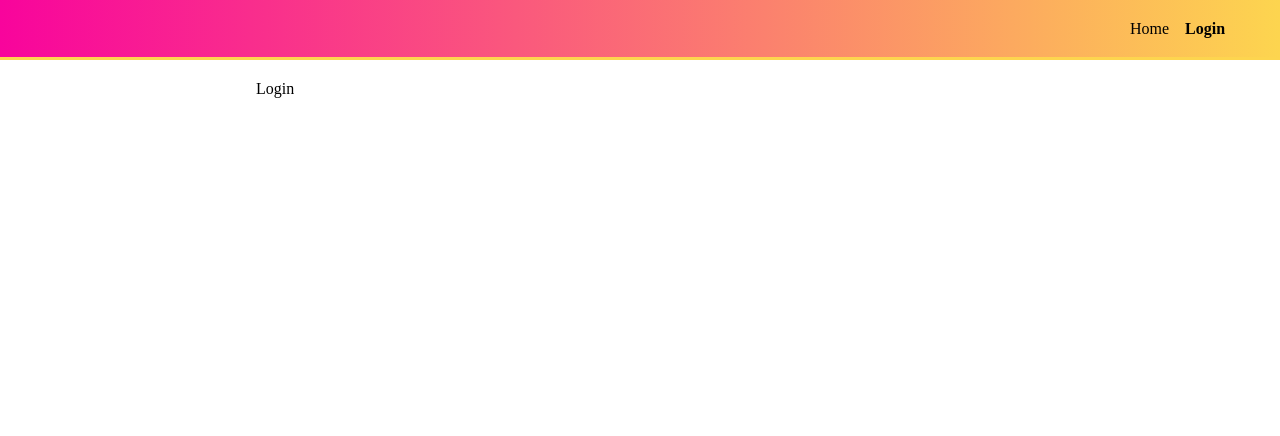
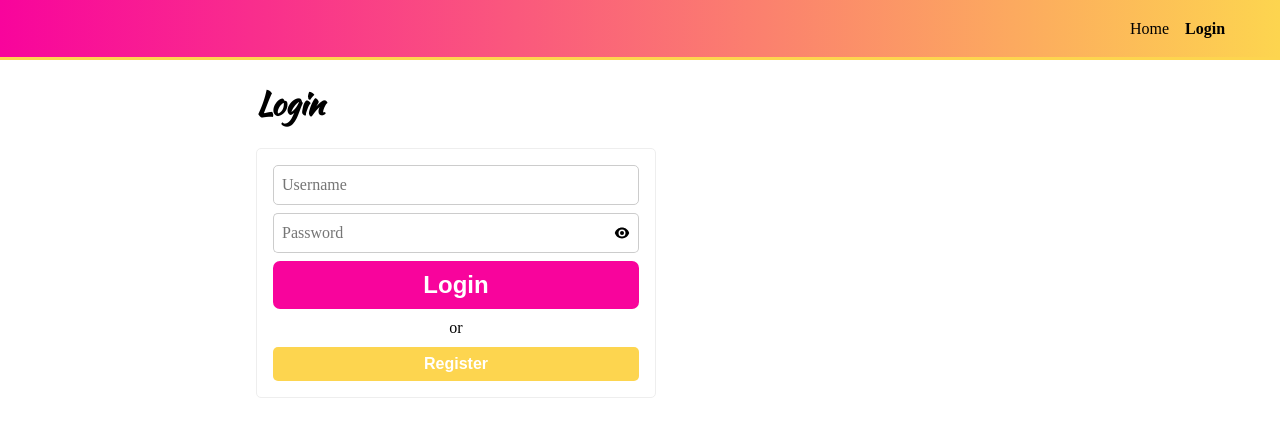
Before and after one commit to vlada-mozgova/styled-components, a React (Create React App) app: page /login in a window 1280 px wide. Shown: the top 436 px of the page. Built offline with nearby package versions, Linux system fonts and the light colour scheme.

Commit message:
add login page

```diff
--- a/src/components/App.js
+++ b/src/components/App.js
@@ -2,7 +2,6 @@ import Home from "pages/Home";
 import Login from "pages/Login";
 import { BrowserRouter, Route, Routes } from "react-router-dom";
 import { createGlobalStyle } from "styled-components";
-import { Layout } from "./common";
 
 const GlobalStyle = createGlobalStyle`
   body{
--- a/src/components/common/Button.js
+++ b/src/components/common/Button.js
@@ -1,8 +1,9 @@
 import styled, { css } from "styled-components";
 
 const Button = styled.button`
+  cursor: pointer;
   color: white;
-  background: ${(p) => (p.secondary ? "black" : "#f8049c")};
+  background: ${(p) => (p.secondary ? "#fdd54f" : "#f8049c")};
   font-weight: bold;
   ${(p) =>
     p.large
--- /dev/null
+++ b/src/components/common/Input.js
@@ -0,0 +1,26 @@
+import styled from "styled-components";
+
+const Input = styled.input`
+  outline: none;
+  padding: 4px 8px;
+  border: 1px solid #ccc;
+  border-radius: 5px;
+  font-size: 1em;
+  font-family: initial;
+  margin-bottom: 8px;
+  width: 100%;
+  height: 40px;
+  box-sizing: border-box;
+
+  &:hover {
+    border: 1px solid #fdd54f;
+    box-shadow: 0 0 5px 2px #fdd54f;
+  }
+
+  &:focus {
+    border: 1px solid #fdd54f;
+    box-shadow: 0 0 5px 2px #fdd54f;
+  }
+`;
+
+export { Input };
--- /dev/null
+++ b/src/components/common/PasswordInput.js
@@ -0,0 +1,83 @@
+import React, { useState } from "react";
+import styled from "styled-components";
+import { Input } from "./Input";
+import { ReactComponent as ShowIcon } from "../../assets/eye.svg";
+
+const PasswordInputWrapper = styled.div`
+  display: flex;
+  box-shadow: ${(p) => (p.hover ? "0 0 5px 2px #fdd54f" : "none")};
+  border-radius: 5px;
+
+  &:hover {
+    box-shadow: 0 0 5px 2px #fdd54f;
+  }
+
+  ~ div {
+    margin-bottom: 8px;
+  }
+`;
+
+const PasswordInputStyles = styled(Input).attrs(() => ({
+  type: "password",
+  placeholder: "Password",
+}))`
+  border-top-right-radius: 0;
+  border-bottom-right-radius: 0;
+  border: ${(p) => (p.hover ? "1px solid #fdd54f" : "1px solid #ccc")};
+  border-right: none;
+  margin-bottom: 0;
+
+  &:hover {
+    box-shadow: none;
+    border-right: none;
+  }
+
+  &:focus {
+    border: 1px solid #fdd54f;
+    border-right: none;
+    box-shadow: none;
+  }
+`;
+
+const ToggleButton = styled.div`
+  height: 40px;
+  border: ${(p) => (p.hover ? "1px solid #fdd54f" : "1px solid #ccc")};
+  box-sizing: border-box;
+  font-size: 0.9em;
+  display: flex;
+  padding: 11px 8px;
+  border-left: 0;
+  border-top-right-radius: 5px;
+  border-bottom-right-radius: 5px;
+  background: white;
+  font-weight: bold;
+  cursor: pointer;
+  user-select: none;
+  color: black;
+`;
+
+const ShowIconStyled = styled(ShowIcon)`
+  fill: ${(p) => (p.show ? "black" : "#ccc")};
+`;
+
+const PasswordInput = (props) => {
+  const [show, setShow] = useState(true);
+  const [hoverWrapper, setHoverWrapper] = useState(false);
+  return (
+    <>
+      <PasswordInputWrapper
+        onFocus={() => setHoverWrapper(true)}
+        onBlur={() => setHoverWrapper(false)}
+        hover={hoverWrapper}
+      >
+        <PasswordInputStyles {...props} hover={hoverWrapper} />
+        <ToggleButton onClick={() => setShow(!show)} hover={hoverWrapper}>
+          <ShowIconStyled show={show} />
+        </ToggleButton>
+      </PasswordInputWrapper>
+      <div>{show ? props.value : ""}</div>
+    </>
+  );
+};
+
+export { PasswordInput };
--- /dev/null
+++ b/src/components/common/Spinner.js
@@ -0,0 +1,24 @@
+import styled, { keyframes } from "styled-components";
+
+const rotation = keyframes`
+from{
+    transform: rotate(0deg);
+}
+to{
+    transform: rotate(360deg);
+}
+`;
+
+const Spinner = styled.div`
+  height: 30px;
+  width: 30px;
+  border: 1px solid #f8049c;
+  border-radius: 50%;
+  border-top: none;
+  border-right: none;
+  margin: 20px auto;
+
+  animation: ${rotation} 0.5s linear infinite;
+`;
+
+export { Spinner };
--- a/src/components/common/index.js
+++ b/src/components/common/index.js
@@ -1,3 +1,6 @@
 export * from "./Button";
 export * from "./Layout";
 export * from "./Header";
+export * from "./Input";
+export * from "./PasswordInput";
+export * from "./Spinner";
--- a/src/index.css
+++ b/src/index.css
@@ -1,13 +1,13 @@
 body {
   margin: 0;
-  font-family: -apple-system, BlinkMacSystemFont, 'Segoe UI', 'Roboto', 'Oxygen',
-    'Ubuntu', 'Cantarell', 'Fira Sans', 'Droid Sans', 'Helvetica Neue',
+  font-family: -apple-system, BlinkMacSystemFont, "Segoe UI", "Roboto", "Oxygen",
+    "Ubuntu", "Cantarell", "Fira Sans", "Droid Sans", "Helvetica Neue",
     sans-serif;
   -webkit-font-smoothing: antialiased;
   -moz-osx-font-smoothing: grayscale;
 }
 
 code {
-  font-family: source-code-pro, Menlo, Monaco, Consolas, 'Courier New',
+  font-family: source-code-pro, Menlo, Monaco, Consolas, "Courier New",
     monospace;
 }
--- a/src/pages/Home.jsx
+++ b/src/pages/Home.jsx
@@ -2,7 +2,58 @@ import { Layout } from "components/common";
 import React from "react";
 
 const Home = () => {
-  return <Layout>Home</Layout>;
+  return (
+    <Layout>
+      <h1>Home</h1>
+      <p>
+        I'm baby sustainable typewriter glossier jean shorts. Slow-carb
+        chicharrones cliche, art party hella narwhal echo park marfa try-hard
+        flexitarian. Leggings franzen lumbersexual brunch organic you probably
+        haven't heard of them single-origin coffee paleo deep v four loko
+        taxidermy master cleanse. IPhone kitsch prism kickstarter selfies
+        knausgaard. Ethical crucifix fanny pack you probably haven't heard of
+        them. Vape tumblr pop-up, flannel plaid gochujang squid hashtag
+        messenger bag retro keffiyeh pour-over. Seitan hexagon you probably
+        haven't heard of them flannel authentic health goth beard disrupt.
+      </p>
+      <p>
+        Unicorn tumeric hell of plaid, raw denim lomo semiotics gochujang
+        succulents tote bag selfies man bun. Pop-up heirloom meh occupy butcher
+        direct trade blue bottle tote bag schlitz. Offal try-hard mumblecore af
+        shoreditch. Godard artisan retro, biodiesel umami cloud bread unicorn.
+        Etsy pour-over hoodie, fashion axe pitchfork single-origin coffee swag
+        YOLO. Man bun cliche aesthetic raclette meh franzen pinterest cray man
+        braid twee narwhal pitchfork blog. Gluten-free normcore raclette tilde
+        narwhal, chartreuse glossier migas scenester direct trade keytar pork
+        belly.
+      </p>
+      <p>
+        Microdosing food truck hoodie jean shorts wolf dreamcatcher tofu
+        church-key blue bottle distillery. Af bespoke narwhal pickled austin
+        taiyaki, tofu fam tousled stumptown cronut activated charcoal. Roof
+        party adaptogen you probably haven't heard of them art party,
+        dreamcatcher mixtape ugh keffiyeh etsy lyft affogato snackwave chia
+        cold-pressed. Humblebrag seitan kombucha succulents fingerstache bitters
+        health goth direct trade drinking vinegar intelligentsia vinyl tattooed
+        slow-carb tacos. Vaporware jianbing tote bag polaroid man braid copper
+        mug microdosing direct trade put a bird on it mixtape godard vinyl
+        cliche try-hard. Art party DIY artisan lumbersexual, kickstarter hell of
+        viral. Vexillologist blue bottle paleo freegan plaid +1 chicharrones
+        narwhal.
+      </p>
+      <p>
+        3 wolf moon put a bird on it sartorial vinyl normcore palo santo forage
+        vape ramps pug hashtag master cleanse letterpress tofu. Schlitz fam
+        helvetica, you probably haven't heard of them post-ironic kickstarter
+        yuccie. Irony vape blog, XOXO bushwick raclette mixtape succulents
+        gentrify godard kinfolk keytar banh mi church-key neutra. Taxidermy swag
+        fixie raclette irony. Leggings austin forage, yuccie direct trade
+        fashion axe fam seitan prism whatever freegan pop-up pabst post-ironic
+        hell of. Crucifix artisan celiac mixtape, mustache letterpress tilde
+        gentrify distillery live-edge woke meh shaman everyday carry.
+      </p>
+    </Layout>
+  );
 };
 
 export default Home;
--- a/src/pages/Login.jsx
+++ b/src/pages/Login.jsx
@@ -1,8 +1,85 @@
-import { Layout } from "components/common";
-import React from "react";
+import {
+  Button,
+  Input,
+  Layout,
+  PasswordInput,
+  Spinner,
+} from "components/common";
+import React, { useEffect, useState } from "react";
+import styled from "styled-components";
+
+const Form = styled.form`
+  width: 100%;
+  max-width: 400px;
+  background: white;
+  border: 1px solid #eee;
+  box-sizing: border-box;
+  color: black;
+  border-radius: 5px;
+  padding: 16px;
+
+  .alt-text {
+    text-align: center;
+    margin: 10px 0;
+  }
+`;
 
 const Login = () => {
-  return <Layout>Login</Layout>;
+  const [username, setUsername] = useState("");
+  const [password, setPassword] = useState("");
+  const [loading, setLoading] = useState(false);
+
+  let timeout;
+
+  useEffect(() => {
+    return () => timeout && clearTimeout(timeout);
+  }, []);
+
+  const handleSubmit = (e) => {
+    e.preventDefault();
+    setLoading(true);
+
+    timeout = setTimeout(() => {
+      setLoading(false);
+    }, 2000);
+  };
+
+  return (
+    <Layout>
+      <h1>Login</h1>
+      <Form onSubmit={handleSubmit}>
+        {!loading ? (
+          <>
+            <Input
+              name="username"
+              placeholder="Username"
+              value={username}
+              onChange={(e) => setUsername(e.target.value)}
+            />
+            <PasswordInput
+              name="password"
+              type="password"
+              value={password}
+              onChange={(e) => setPassword(e.target.value)}
+            />
+          </>
+        ) : (
+          <Spinner />
+        )}
+        <Button large type="submit" disabled={loading}>
+          {loading ? "Loading..." : "Login"}
+        </Button>
+        {!loading && (
+          <>
+            <div className="alt-text">or</div>
+            <Button secondary type="button">
+              Register
+            </Button>
+          </>
+        )}
+      </Form>
+    </Layout>
+  );
 };
 
 export default Login;
```
Also changed, not shown: src/assets/eye.svg (added).
